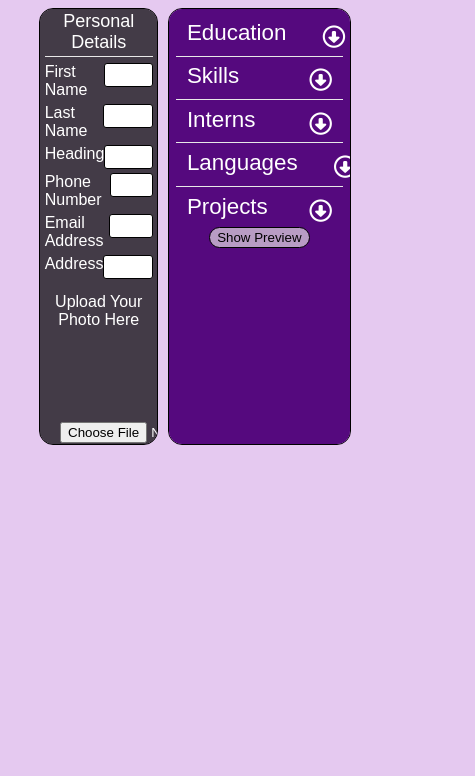
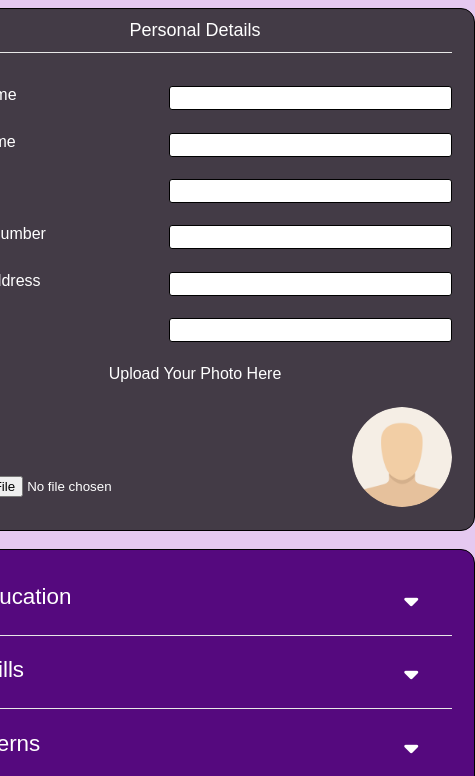
Before and after one commit to paakhib/resumaker, a plain HTML site: page index.html in a window 390 px wide. Shown: the part 68-844 px from the top of the page, 475 px wide, since content can reach past the window. Drawn offline with nearby package versions, Linux system fonts and the light colour scheme; a web font is replaced by a local one.

Commit message:
added media queries

```diff
--- a/index.html
+++ b/index.html
@@ -61,7 +61,7 @@
       <div class="box2">
         <div class="align top">
           <div class="heads">Education</div>
-          <div class="heads arrow1"><i class="fa-regular fa-circle-down"></i></div>
+          <div class="heads arrow1"><i class="fa-solid fa-caret-down"></i></div>
         </div>
         <div class="edu1 acc1">
           <form class="school">
@@ -112,7 +112,7 @@
         <div class="line"></div>
         <div class="align">
           <div class="heads">Skills</div>
-          <div class="heads arrow1"><i class="fa-regular fa-circle-down"></i></div>
+          <div class="heads arrow1"><i class="fa-solid fa-caret-down"></i></div>
         </div>
         <div class="acc1">
           <form class="form2" id="s_form">
@@ -132,7 +132,7 @@
         <div class="line"></div>
         <div class="align">
           <div class="heads">Interns</div>
-          <div class="heads arrow1"><i class="fa-regular fa-circle-down"></i></div>
+          <div class="heads arrow1"><i class="fa-solid fa-caret-down"></i></i></div>
         </div>
         <div class="acc1">
           <form class="form2" id="i_form">
@@ -154,7 +154,7 @@
         <div class="line"></div>
         <div class="align">
           <div class="heads">Languages</div>
-          <div class="heads arrow1"><i class="fa-regular fa-circle-down"></i></div>
+          <div class="heads arrow1"><i class="fa-solid fa-caret-down"></i></div>
         </div>
         <div class="acc1">
           <form class="form2" id="l_form">
@@ -175,7 +175,7 @@
         <div class="line"></div>
         <div class="align">
           <div class="heads">Projects</div>
-          <div class="heads arrow1"><i class="fa-regular fa-circle-down"></i></div>
+          <div class="heads arrow1"><i class="fa-solid fa-caret-down"></i></div>
         </div>
         <div class="acc1">
           <form class="form2" id="p_form">
--- a/style.css
+++ b/style.css
@@ -23,7 +23,7 @@
     text-align: center;
     font-size: 3rem;
     padding: 10px;
-    font-family: "Rampart One", cursive;
+    font-family: 'Rampart One', cursive;
     color: rgb(85, 9, 126);
   }
 
@@ -43,6 +43,7 @@
     color: white;
     overflow-y: auto;
     max-height: 32rem;
+
   }
   .box1::-webkit-scrollbar {
     display: none;
@@ -57,6 +58,11 @@
     color: white;
     max-height: 32rem;
     overflow-y: auto;
+
+  }
+  .box2::-webkit-scrollbar
+  {
+    display: none;
   }
 
   .form1 {
@@ -470,3 +476,26 @@
     background-color: var(--brown);
     color: var(--brown);
   }
+
+  /* responsiveness */
+  @media screen and (max-width: 1090px)
+  {
+    .box{
+      display: flex;
+      flex-direction: column;
+      align-items: center;
+    }
+
+    .box2, .box1{
+      max-height: 40rem;
+    }
+    .box1{
+      width: 35rem;
+    }
+
+    .box2{
+      margin-top: 6%;
+      width: 35rem;
+      margin-left: 0px;
+    }
+  }
```
